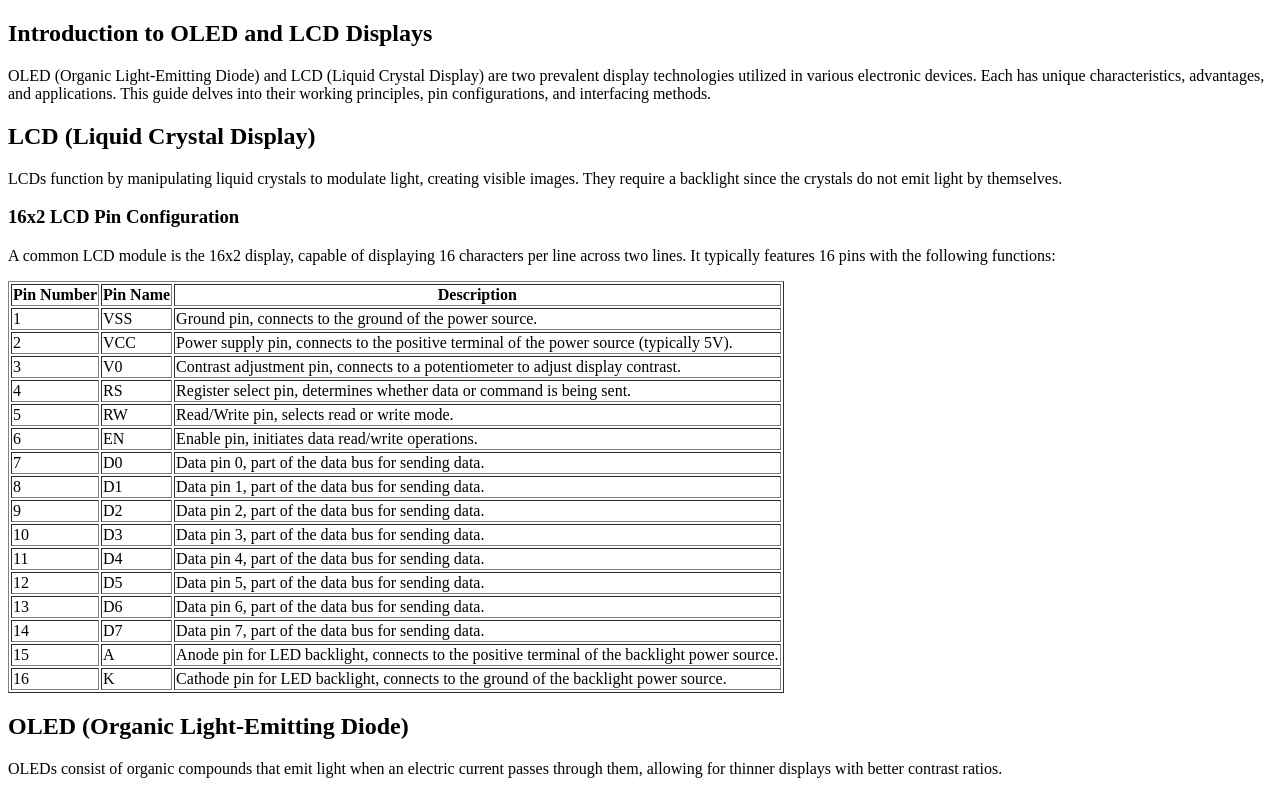
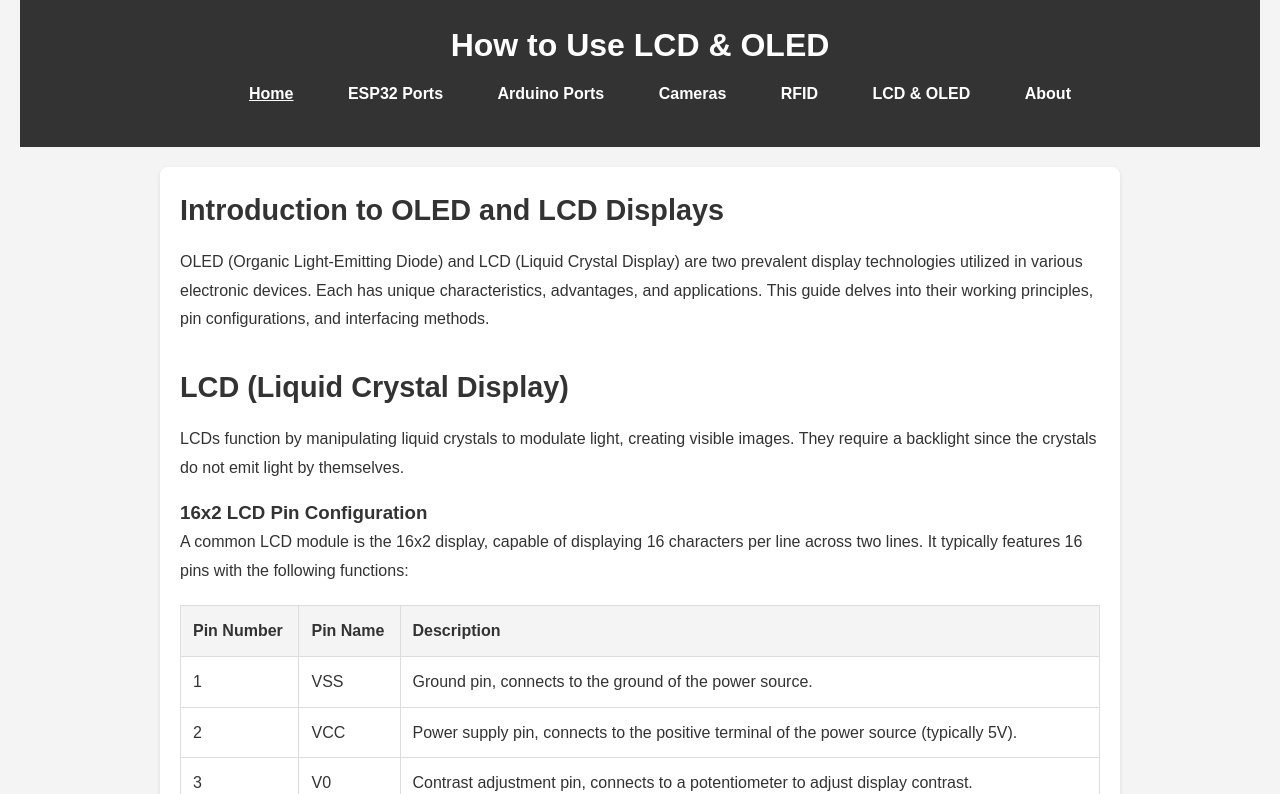
Before and after one commit to SolutionsAsService/Microcontrollers, a plain HTML site: page LCD-OLED.html in a window 1280 px wide. Shown: the top 794 px of the page. Drawn offline with Linux system fonts and the light colour scheme.

Commit message:
Update LCD-OLED.html

```diff
--- a/LCD-OLED.html
+++ b/LCD-OLED.html
@@ -2,10 +2,26 @@
 <html lang="en">
 <head>
   <meta charset="UTF-8">
-  <meta name="viewport" content="width=device-width, initial-scale=1.0">
-  <title>OLED and LCD Displays: An In-Depth Guide</title>
+  <meta name="viewport" content="width=device-width, initial-scale=1">
+  <title>LCD/OLED Displays</title>
+  <link rel="stylesheet" href="styles.css">
 </head>
 <body>
+  <header>
+    <h1>How to Use LCD & OLED</h1>
+    <nav>
+      <ul>
+        <li><a href="index.html" class="active">Home</a></li>
+        <li><a href="esp32.html">ESP32 Ports</a></li>
+        <li><a href="arduino.html">Arduino Ports</a></li>
+        <li><a href="cameras.html">Cameras</a></li>
+        <li><a href="RC522-RFID.html">RFID</a></li>
+        <li><a href="LCD-OLED.html">LCD & OLED</a></li>
+        <li><a href="about.html">About</a></li>
+      </ul>
+    </nav>
+  </header>
+
   <main>
     <section>
       <h2>Introduction to OLED and LCD Displays</h2>
```
